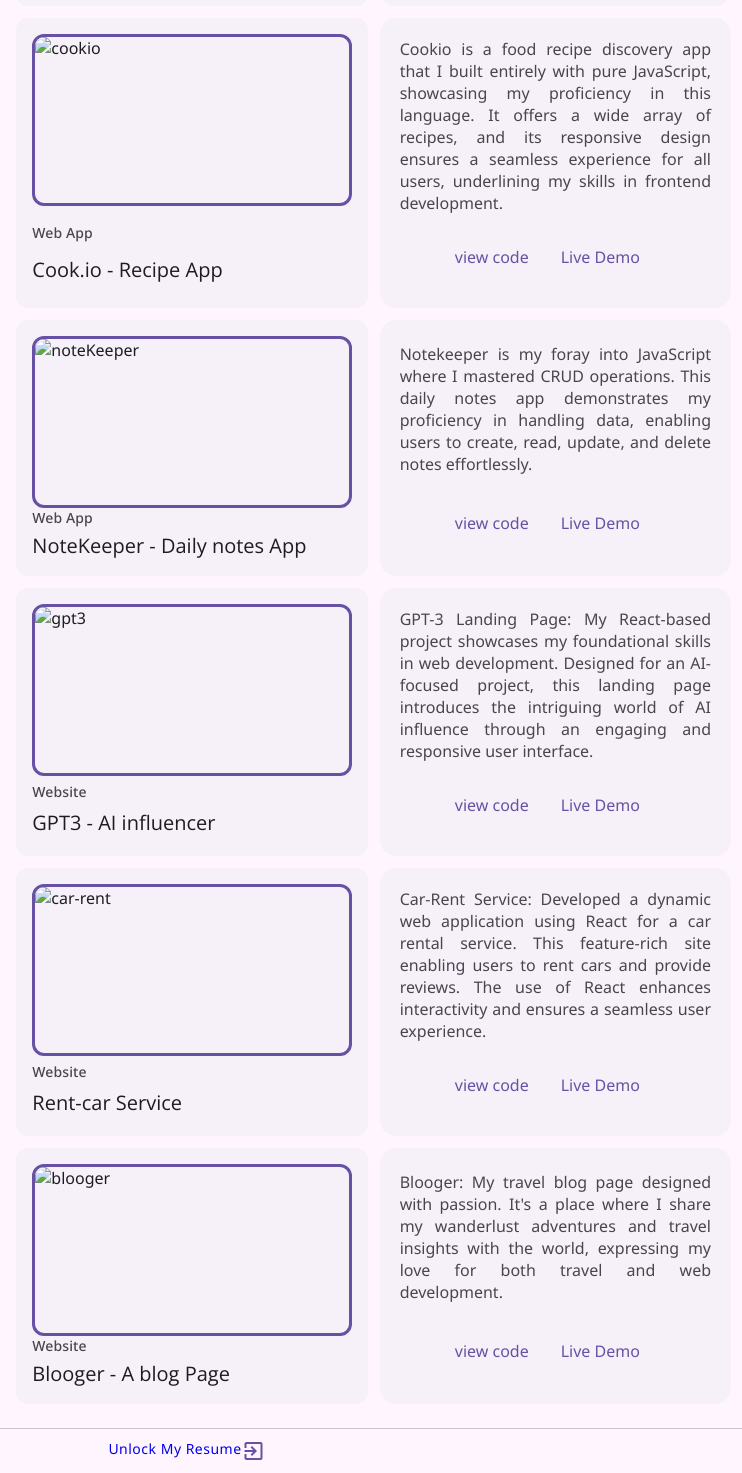
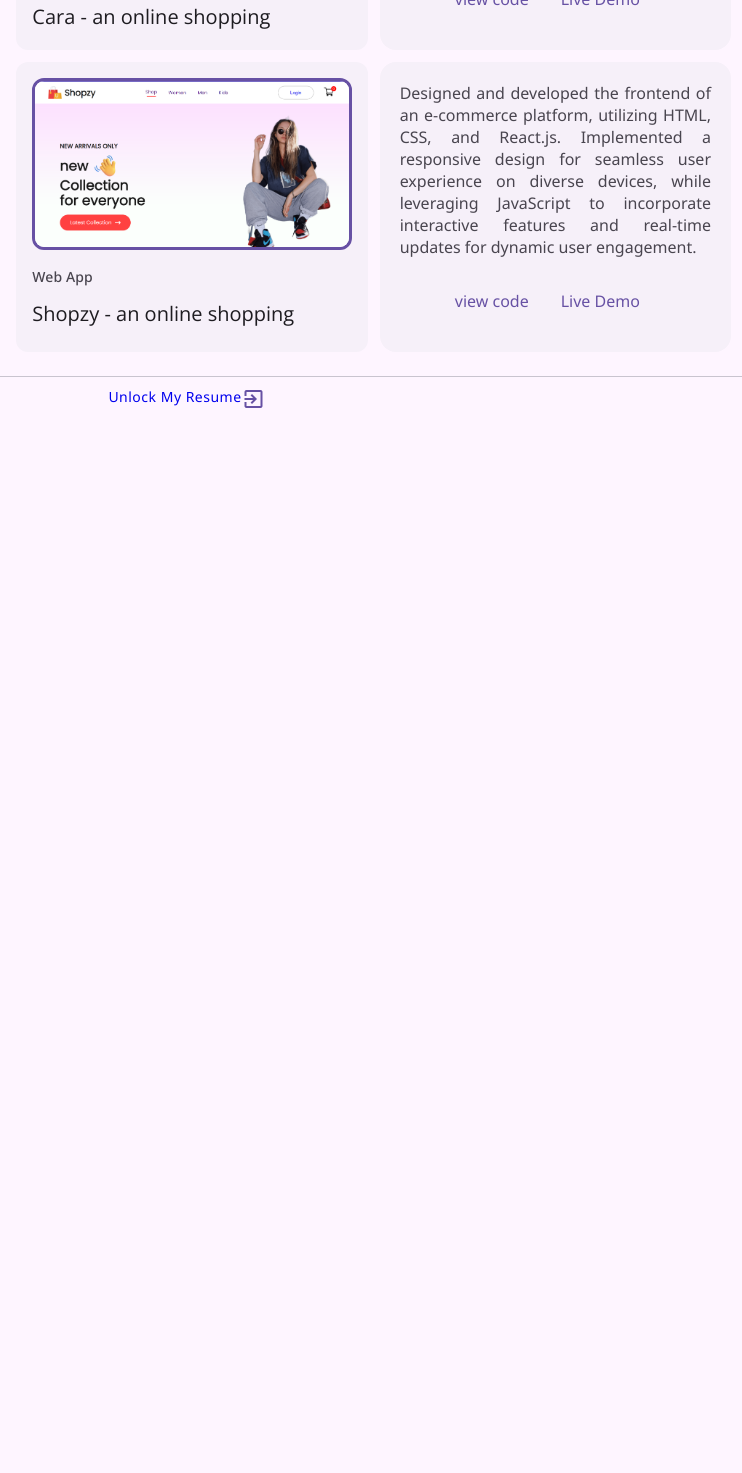
Before and after one commit to Suriya2620/Suriya, a plain HTML site: page index.html in a window 1280 px wide. Shown: the part 991-2464 px from the top of the page, without its empty margins (453-1195 px from the left). After the commit the page ends 1412 px from the top, so only its background shows below. Drawn offline with nearby package versions, Linux system fonts and the light colour scheme; files whose address does not match are found by name.

Commit message:
modified mail and added project details

```diff
--- a/index.html
+++ b/index.html
@@ -69,7 +69,7 @@ href="https://fonts.googleapis.com/css2?family=Material+Symbols+Outlined:opsz,wg
                 <div class="container">
                     <figure class="hero-banner img-holder" style="--width:240; --height:240">
 
-                        <img src="./assets/images/" alt="Navaneethan" class="img-cover" width="240" height="240">
+                        <img src="./assets/images/Suriya.jpeg" alt="Suriya" class="img-cover" width="240" height="240">
 
                     </figure>
 
@@ -146,14 +146,14 @@ href="https://fonts.googleapis.com/css2?family=Material+Symbols+Outlined:opsz,wg
 
                            <br> <i class="fa fa-github" aria-hidden="true"></i> <br>
                             <!-- <span class="material-symbols-outlined" aria-hidden="true"> linked_in </span> -->
-                            <a href="https://github.com/navanee1609" target="_blank"><span class="label-medium">navanee1609 - GitHub</span></a>
+                            <a href="https://github.com/Suriya2620" target="_blank"><span class="label-medium">Suriya - GitHub</span></a>
                         </li>
 
                         <li class="list-item">
 
                             <br> <i class="fa fa-linkedin" aria-hidden="true"></i> <br>
                             <!-- <span class="material-symbols-outlined" aria-hidden="true"> link </span> -->
-                            <a href="https://www.linkedin.com/in/navaneethan-k-v-546a9025b/" target="_blank"><span class="label-medium">Navaneethan - LinkedIn</span></a>
+                            <a href="linkedin.com/in/suriya-pugazendhi-88a55a211" target="_blank"><span class="label-medium">Suriya - LinkedIn</span></a>
                         </li>
 
 
@@ -209,13 +209,13 @@ href="https://fonts.googleapis.com/css2?family=Material+Symbols+Outlined:opsz,wg
                                 <div class="card">
 
                                         <figure class="card-banner img-holder" style="--width:334; --height:180">
-                                            <img src="./assets/images/newsgrid.png" alt="newsGrid" class="img-cover" width="334" height="180">
+                                            <img src="./assets/images/Movie.png" alt="newsGrid" class="img-cover" width="334" height="180">
                                         </figure>
 
 
                                     <div class="card-content">
                                         <span class="label-large card-subtitle">Website</span>
-                                        <h3 class="title-large card-title">NewsGrid - A News Blog</h3>
+                                        <h3 class="title-large card-title">Movie - OTT Media showcase</h3>
 
                                     </div>
 
@@ -226,25 +226,25 @@ href="https://fonts.googleapis.com/css2?family=Material+Symbols+Outlined:opsz,wg
                                 </div>
 
                                 <div class="project-description">
-                                    <p>News Grid is a modern news blog app with a visually appealing grid layout, offering real-time updates from trusted sources. It showcases my early frontend development skills.Utilizing the power of HTML, CSS, I helped create an interactive and informative user experience."</p>
+                                    <p>Introduced "Movie," an enticing OTT media platform designed with HTML, CSS, and JavaScript, where users can seamlessly explore and enjoy a diverse range of content. The user-friendly interface and captivating design create an immersive movie-watching experience, combining aesthetic appeal with functional excellence.</p>
                                    <div class="project-viewer">
-                                    <a href="" target="_blank">view code</a>
+                                    <a href="https://github.com/Suriya2620/movie-app--1-" target="_blank">view code</a>
                                     <a href="" target="_blank">Live Demo</a>
                                    </div>
                                 </div>
 
 
 
-                                <!-- evara -->
+                                <!-- cara -->
 
                                 <div class="card">
                                     <figure class="card-banner img-holder" style="--width:334; --height:180">
-                                        <img src="./assets/images/evara.png" alt="evara" class="img-cover" width="334" height="180">
+                                        <img src="./assets/images/Cara.png" alt="cara" class="img-cover" width="334" height="180">
                                     </figure>
 
                                     <div class="card-content">
                                         <span class="label-large card-subtitle">WebApp</span>
-                                        <h3 class="title-large card-title">Evara - an online shopping</h3>
+                                        <h3 class="title-large card-title">Cara - an online shopping</h3>
 
 
 
@@ -253,24 +253,24 @@ href="https://fonts.googleapis.com/css2?family=Material+Symbols+Outlined:opsz,wg
                                 </div>
 
                                  <div class="project-description">
-                                    <p>Evara is my intermediate JavaScript project, an online shopping platform that demonstrates my growing skills in frontend development and e-commerce website design.Using Evara, users can explore a wide range of products and enjoy a seamless shopping experience.</p>
+                                    <p>Cara is my intermediate JavaScript project, an online shopping platform that demonstrates my growing skills in frontend development and e-commerce website design.Using Cara, users can explore a wide range of products and enjoy a seamless shopping experience.</p>
                                    <div class="project-viewer">
-                                    <a href="" target="_blank">view code</a>
+                                    <a href="https://github.com/Suriya2620/ecommerce" target="_blank">view code</a>
                                     <a href="" target="_blank">Live Demo</a>
                                    </div>
                                 </div>
 
 
-                                <!-- cookio -->
+                                <!-- Shopzy -->
 
                                 <div class="card">
                                     <figure class="card-banner img-holder" style="--width:334; --height:180">
-                                        <img src="./assets/images/cookio.png" alt="cookio" class="img-cover" width="334" height="180">
+                                        <img src="./assets/images/Shopzy.png" alt="cookio" class="img-cover" width="334" height="180">
                                     </figure>
 
                                     <div class="card-content">
                                         <span class="label-large card-subtitle">Web App</span>
-                                        <h3 class="title-large card-title">Cook.io - Recipe App</h3>
+                                        <h3 class="title-large card-title">Shopzy - an online shopping</h3>
 
 
 
@@ -279,116 +279,12 @@ href="https://fonts.googleapis.com/css2?family=Material+Symbols+Outlined:opsz,wg
                                     <a href="#" class="state-layer"></a>
                                 </div>
                                 <div class="project-description">
-                                    <p>Cookio is a food recipe discovery app that I built entirely with pure JavaScript, showcasing my proficiency in this language. It offers a wide array of recipes, and its responsive design ensures a seamless experience for all users, underlining my skills in frontend development.</p>
+                                    <p>Designed and developed the frontend of an e-commerce platform, utilizing HTML, CSS, and React.js. Implemented a responsive design for seamless user experience on diverse devices, while leveraging JavaScript to incorporate interactive features and real-time updates for dynamic user engagement.</p>
                                    <div class="project-viewer">
-                                    <a href="" target="_blank">view code</a>
+                                    <a href="https://github.com/Suriya2620/shopzy" target="_blank">view code</a>
                                     <a href="" target="_blank">Live Demo</a>
                                    </div>
                                 </div>
-
-                                <!-- notekeeper -->
-
-                                <div class="card">
-                                    <figure class="card-banner img-holder" style="--width:334; --height:180">
-                                        <img src="./assets/images/notekeeper.png" alt="noteKeeper" class="img-cover" width="334" height="180">
-                                    </figure>
-
-                                    <div class="card-content">
-                                        <span class="label-large card-subtitle">Web App</span>
-                                        <h3 class="title-large card-title">NoteKeeper - Daily notes App</h3>
-
-
-
-                                    </div>
-
-                                    <a href="#" class="state-layer"></a>
-                                </div>
-
-                                <div class="project-description">
-                                    <p>Notekeeper is my foray into JavaScript where I mastered CRUD operations. This daily notes app demonstrates my proficiency in handling data, enabling users to create, read, update, and delete notes effortlessly.</p>
-                                   <div class="project-viewer">
-                                    <a href="" target="_blank">view code</a>
-                                    <a href="" target="_blank">Live Demo</a>
-                                   </div>
-                                </div>
-
-                                <!-- gpt -->
-
-
-                                <div class="card">
-                                    <figure class="card-banner img-holder" style="--width:334; --height:180">
-                                        <img src="./assets/images/gpt3.png" alt="gpt3" class="img-cover" width="334" height="180">
-                                    </figure>
-
-                                    <div class="card-content">
-                                        <span class="label-large card-subtitle">Website</span>
-                                        <h3 class="title-large card-title">GPT3 - AI influencer</h3>
-
-                                    </div>
-                                    <a href="#" class="state-layer"></a>
-
-                                </div>
-
-                                <div class="project-description">
-                                    <p>GPT-3 Landing Page: My React-based project showcases my foundational skills in web development. Designed for an AI-focused project, this landing page introduces the intriguing world of AI influence through an engaging and responsive user interface.</p>
-                                   <div class="project-viewer">
-                                    <a href="" target="_blank">view code</a>
-                                    <a href="" target="_blank">Live Demo</a>
-                                   </div>
-                                </div>
-
-                                <!-- car rental webpage -->
-                                <div class="card">
-                                    <figure class="card-banner img-holder" style="--width:334; --height:180">
-                                        <img src="./assets/images/car-rent.png" alt="car-rent" class="img-cover" width="334" height="180">
-                                    </figure>
-
-                                    <div class="card-content">
-                                        <span class="label-large card-subtitle">Website</span>
-                                        <h3 class="title-large card-title">Rent-car Service</h3>
-
-                                    </div>
-                                    <a href="#" class="state-layer"></a>
-
-                                </div>
-
-                                <div class="project-description">
-                                    <p>Car-Rent Service: Developed a dynamic web application using React for a car rental service. This feature-rich site enabling users to rent cars and provide reviews. The use of React enhances interactivity and ensures a seamless user experience.</p>
-                                   <div class="project-viewer">
-                                    <a href="" target="_blank">view code</a>
-                                    <a href="" target="_blank">Live Demo</a>
-                                   </div>
-                                </div>
-
-
-                                <!-- blooger -->
-
-
-                                <div class="card">
-                                    <figure class="card-banner img-holder" style="--width:334; --height:180">
-                                        <img src="./assets/images/blooger.png" alt="blooger" class="img-cover" width="334" height="180">
-                                    </figure>
-
-                                    <div class="card-content">
-                                        <span class="label-large card-subtitle">Website</span>
-                                        <h3 class="title-large card-title">Blooger - A blog Page</h3>
-
-
-                                    </div>
-
-                                    <a href="#" class="state-layer"></a>
-
-                                </div>
-
-                                <div class="project-description">
-                                    <p>Blooger: My travel blog page designed with passion. It's a place where I share my wanderlust adventures and travel insights with the world, expressing my love for both travel and web development.</p>
-                                   <div class="project-viewer">
-                                    <a href="" target="_blank">view code</a>
-                                    <a href="" target="_blank">Live Demo</a>
-                                   </div>
-                                </div>
-
-
 
 
                             </div>
@@ -624,7 +520,7 @@ href="https://fonts.googleapis.com/css2?family=Material+Symbols+Outlined:opsz,wg
                                       </svg>
                                 </a>
 
-                                <a href="https://github.com/navanee1609" target="_blank" class="social-item">
+                                <a href="https://github.com/Suriya2620" target="_blank" class="social-item">
                                     <svg width="28" height="28" viewBox="0 0 28 28" fill="none" xmlns="http://www.w3.org/2000/svg">
                                         <g clip-path="url(#clip0_65_801)">
                                         <path d="M14 0.583374C6.265 0.583374 0 6.74337 0 14.3407C0 20.4202 4.011 25.5757 9.5725 27.3934C10.2725 27.5229 10.5292 27.097 10.5292 26.7319C10.5292 26.4052 10.5175 25.5395 10.5117 24.3927C6.61733 25.2222 5.796 22.547 5.796 22.547C5.159 20.9592 4.2385 20.5345 4.2385 20.5345C2.97033 19.6817 4.3365 19.6992 4.3365 19.6992C5.74233 19.7949 6.48083 21.1167 6.48083 21.1167C7.72917 23.2202 9.758 22.6124 10.5583 22.2612C10.6843 21.371 11.0448 20.7655 11.445 20.4214C8.33583 20.0772 5.068 18.8942 5.068 13.6232C5.068 12.1217 5.6105 10.8944 6.50883 9.93187C6.35133 9.58421 5.87883 8.18537 6.63133 6.29071C6.63133 6.29071 7.80383 5.92204 10.4813 7.70121C11.6013 7.39554 12.7913 7.24387 13.9813 7.23687C15.1713 7.24387 16.3613 7.39554 17.4813 7.70121C20.1413 5.92204 21.3138 6.29071 21.3138 6.29071C22.0663 8.18537 21.5938 9.58421 21.4538 9.93187C22.3463 10.8944 22.8888 12.1217 22.8888 13.6232C22.8888 18.9082 19.6163 20.0714 16.5013 20.4097C16.9913 20.8227 17.4463 21.6662 17.4463 22.9554C17.4463 24.7964 17.4288 26.2757 17.4288 26.7225C17.4288 27.083 17.6738 27.5135 18.3913 27.3759C23.9925 25.5699 28 20.4109 28 14.3407C28 6.74337 21.7315 0.583374 14 0.583374Z" fill="#333333"/>
@@ -654,25 +550,21 @@ href="https://fonts.googleapis.com/css2?family=Material+Symbols+Outlined:opsz,wg
 
     <h3 class="title-large">Let's Work Together</h3>
 
-    <form method="post" class="input-wrapper">
-      <input type="text" class="input-field" name="name" placeholder="Name*" required>
-      <input type="email" class="input-field" name="email" placeholder="Email*" required>
-      <input type="text" class="input-field" name="subject" placeholder="Subject*" required>
+    <form method="post" class="input-wrapper" action="https://formspree.io/f/mrgnzado">
+        <input type="text" class="input-field" name="name" placeholder="Name*" required>
+        <input type="email" class="input-field" name="email" placeholder="Email*" required>
+        <input type="text" class="input-field" name="subject" placeholder="Subject*" required>
+        <textarea name="message" class="textarea" placeholder="Message*"></textarea>
 
-      <textarea name="message" class="textarea" placeholder="Message*"></textarea>
+        <!-- Use a button with type="submit" to trigger the form submission -->
+        <button class="btn" type="submit" id="send-button">
+            <span class="label-large">Send Message</span>
+            <div class="state-layer"></div>
+        </button>
+    </form>
 
-      <!-- <button class="btn" type="submit">
-        <span class="label-large">Send Message</span>
 
-      </button> -->
 
-          <a href="mailto:suriyass26@gmail.com" class="btn" id="send-button" type="submit">
-            <span class="label-large">Send Message</span>
-
-          <div class="state-layer"></div>
-
-          </a>
-    </form>
 </div>
 
 
@@ -759,7 +651,7 @@ href="https://fonts.googleapis.com/css2?family=Material+Symbols+Outlined:opsz,wg
 
             <li class="list">
 
-            <a href="/" class="body-medium" target="_blank">Unlock My Resume</a>
+            <a href="/Resume.pdf" class="body-medium" target="_blank">Unlock My Resume</a>
             <span class="material-symbols-outlined" aria-hidden="true"> <span class="material-symbols-outlined">
                 exit_to_app
                 </span> </span>
```
Also changed, not shown: assets/images/Cara.png (added), assets/images/Shopzy.png (added), assets/images/Suriya.jpeg (added), 2 other files.
